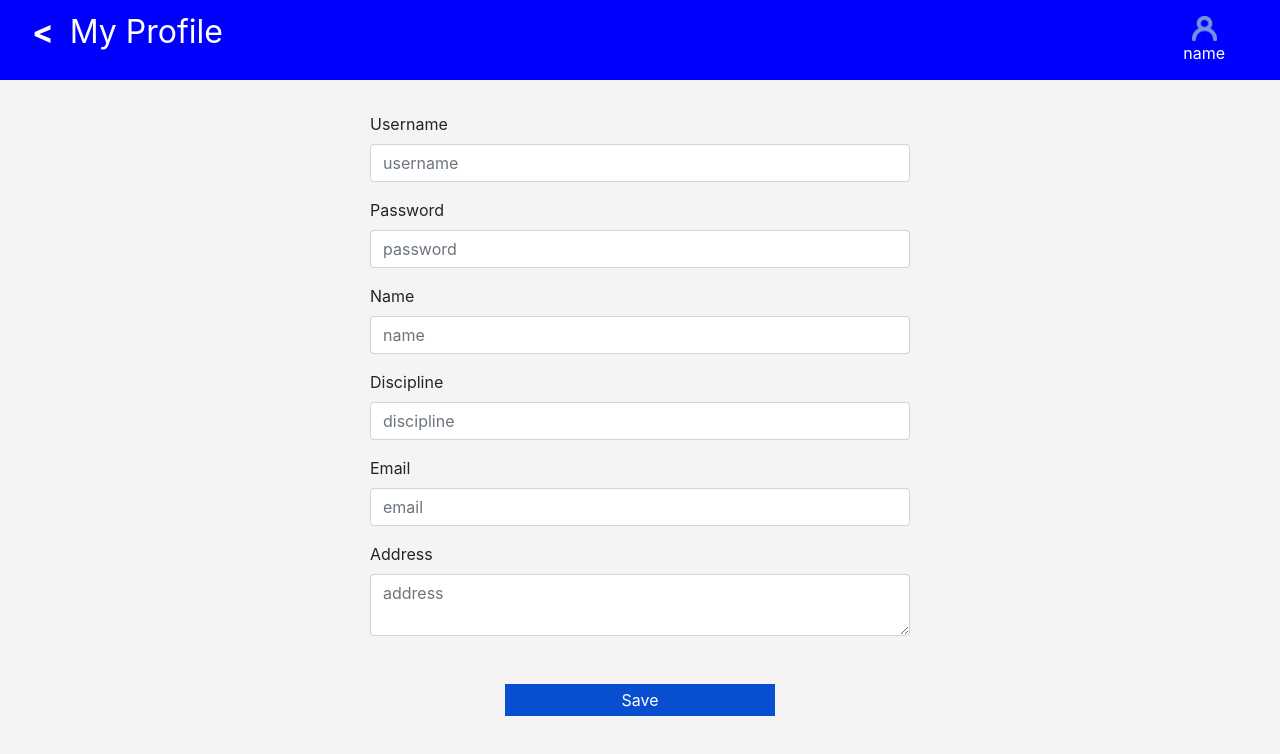
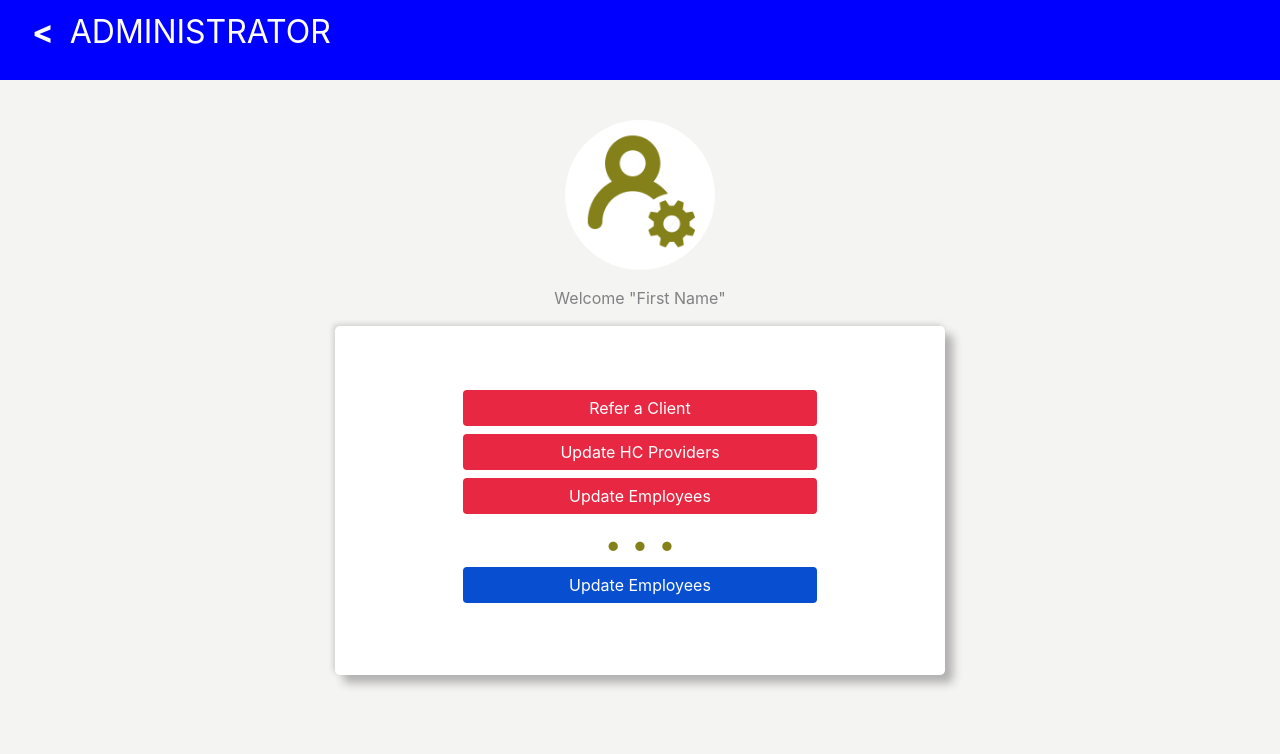
Before and after one commit to stjeandan-swc/Hannahs-Heart, an Angular app in the folder Hannahs-Heart/: page /home in a window 1280 px wide. Shown: the top 754 px of the page. Built offline with nearby package versions, Linux system fonts and the light colour scheme.

Commit message:
Finished styling the Welcom-landing component

```diff
--- a/Hannahs-Heart/src/app/app.component.html
+++ b/Hannahs-Heart/src/app/app.component.html
@@ -1,9 +1,9 @@
+
+<app-welcome-landing></app-welcome-landing>
+
 <!--
-<app-welcome-landing></app-welcome-landing>
+<app-user-profile></app-user-profile>
 -->
-
-<app-user-profile></app-user-profile>
-
 <!--
 <router-outlet></router-outlet>
 -->
--- a/Hannahs-Heart/src/app/welcome-landing/welcome-landing.component.css
+++ b/Hannahs-Heart/src/app/welcome-landing/welcome-landing.component.css
@@ -1,20 +1,28 @@
-p {
-    text-align: center;
+.back-btn {
+    font-size: xx-large;
+    color: white;
 }
 
-button {
-    margin-top: 0px !important;
-    margin-bottom: 0px !important;
+.user-icon {
+    width: 25px;
+    height: 25px;
 }
 
-span {
-    color: rgb(132, 129, 27);
+.back-tab {
+    font-size: xx-large;
 }
 
-.dots {
-    display: flex;
-    flex-direction: row;
-    justify-content: space-around;
-    margin: auto;
-    width: 10%;
+nav {
+    background-color: blue;
 }
+
+.jumbotron {
+    background-color: white;
+    box-shadow: 8px 8px 10px rgb(177, 176, 176), -2px -2px 5px rgba(177, 176, 176, 0.5);
+}
+
+.dot {
+    font-size: 30px;
+    color: rgb(132, 129, 27);
+    margin: 0px 5px 0px 5px;
+}
--- a/Hannahs-Heart/src/app/welcome-landing/welcome-landing.component.html
+++ b/Hannahs-Heart/src/app/welcome-landing/welcome-landing.component.html
@@ -1,28 +1,40 @@
+<nav class="navbar last">
+    <div class="container-fluid">
+        <div class="row nav-brand">
+            <p class="font-white back-tab mx-3"><b><</b></p>
+            <p class="font-white back-tab">ADMINISTRATOR</p>
+        </div>
+    </div>
+</nav>
 
 <div>
     <img class="logo" src="/assets/img/thumbnail_Admin_Icon_Gold.png" alt="Administrator Logo">
 </div>
 
-<p class="font-one">Welcome "First Name"</p>
+<p class="font-one text-center">Welcome "First Name"</p>
 
-<div>
-    <form class="form">
-        <button class="red-btn"><b>
-            Refer a Client
-        </b></button><br>
-        <button class="red-btn"><b>
-            Update HC Providers
-        </b></button><br>
-        <button class="red-btn"><b>
-            Update Employees
-        </b></button><br>
-        <div class="dots">
-            <span class="flex-item">&#8226;</span>
-            <span class="flex-item">&#8226;</span>
-            <span class="flex-item">&#8226;</span>
+<div class="container w-50">
+    <div class="jumbotron my-auto">
+        <div class="row">
+            <div class="col-8 justify-content-around d-flex flex-column mx-auto">
+                <button type="button" class="btn btn-danger mb-2">
+                    Refer a Client
+                </button>
+                <button type="button" class="btn btn-danger mb-2">
+                    Update HC Providers
+                </button>
+                <button type="button" class="btn btn-danger mb-2">
+                    Update Employees
+                </button>
+                <div class="mx-auto">
+                    <span class="dot">&#8226;</span>
+                    <span class="dot">&#8226;</span>
+                    <span class="dot">&#8226;</span>
+                </div>
+                <button type="button" class="btn btn-primary mb-2">
+                    Update Employees
+                </button>
+            </div>
         </div>
-        <button class="blue-btn"><b>
-            My Profile
-        </b></button>
-    </form>
+    </div>
 </div>
--- a/Hannahs-Heart/src/styles.css
+++ b/Hannahs-Heart/src/styles.css
@@ -29,28 +29,20 @@ html, body {
     height: auto;
 
     margin: auto;
-    margin-top: 3rem;
+    margin-top: 2.5rem;
     margin-bottom: 1rem;
 
     background-color: white;
     border-radius: 50%;
 }
 
-.red-btn, .blue-btn {
-    display: block;
-    width: 80%;
-    margin: auto;
-    margin-top: 2rem;
-    height: 2rem;
-}
-
-.red-btn {
+.btn-danger {
     background-color: rgb(232, 40, 66);
     border: none;
     color: white;
 }
 
-.blue-btn {
+.btn-primary {
     background-color: rgb(07, 79, 208);
     border: none;
     color: white;
@@ -82,57 +74,10 @@ html, body {
     color: rgba(146, 148, 151, 0.8);
 }
 
-/*  Mobile Phones   */
-[class*="col-"] {
-    width: 100%;
-}
+@media only screen and (min-width: 600px) {
 
-@media only screen and (min-width: 600px) {
-    /*  Tablets */
-    .col-s-1 { width: 8.33%; }
-    .col-s-2 { width: 16.66%; }
-    .col-s-3 { width: 25%; }
-    .col-s-4 { width: 33.33%; }
-    .col-s-5 { width: 41.66%; }
-    .col-s-6 { width: 50%; }
-    .col-s-7 { width: 58.33%; }
-    .col-s-8 { width: 66.66%; }
-    .col-s-9 { width: 75%; }
-    .col-s-10 { width: 83.33% }
-    .col-s-11 { width: 91.66% }
-    .col-s-12 { width: 100% }
-
-    .logo {
-        max-width: 200px;
-    }
 }
 
 @media only screen and (min-width: 768px) {
-    /*  PC  */
-    .col-1 { width: 8.33%; }
-    .col-2 { width: 16.66%; }
-    .col-3 { width: 25%; }
-    .col-4 { width: 33.33%; }
-    .col-5 { width: 41.66%; }
-    .col-6 { width: 50%; }
-    .col-7 { width: 58.33%; }
-    .col-8 { width: 66.66%; }
-    .col-9 { width: 75%; }
-    .col-10 { width: 83.33% }
-    .col-11 { width: 91.66% }
-    .col-12 { width: 100% }
 
-    /*  PC Styling  */
-
-    .form {
-        width: 50%;
-    }
-
-    .logo {
-        max-width: 250px;
-    }
-
-    .red-btn, .blue-btn {
-        width: 40%;
-    }
 }
```
